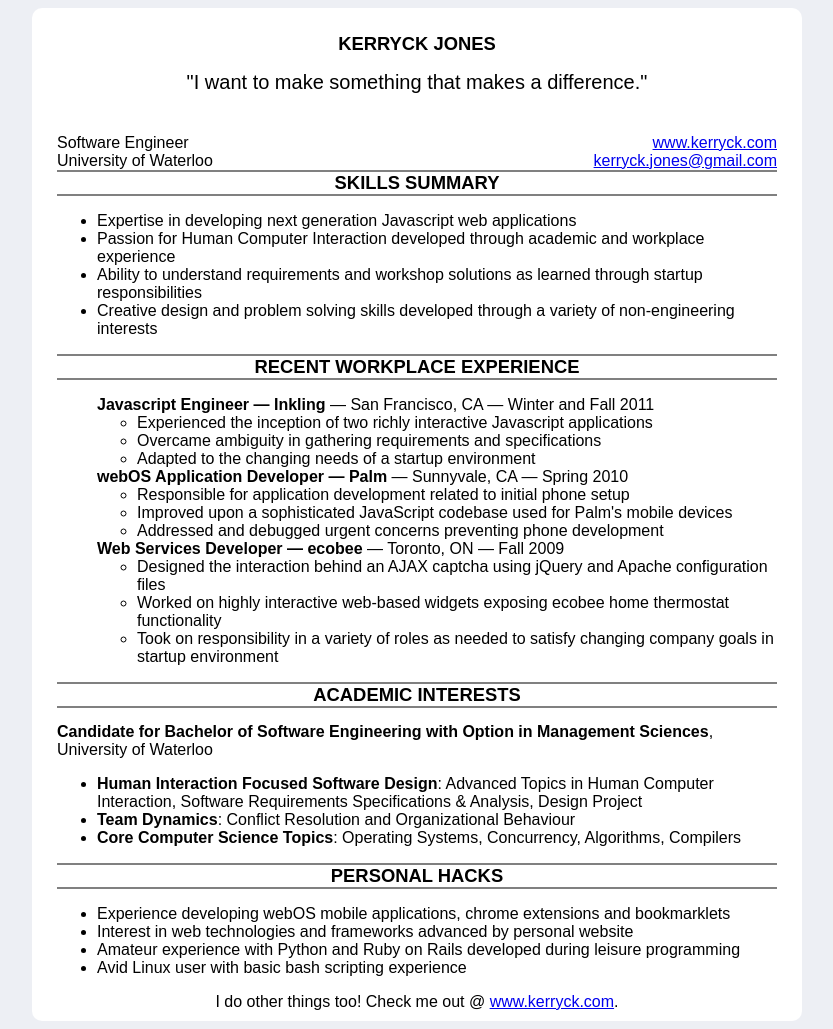
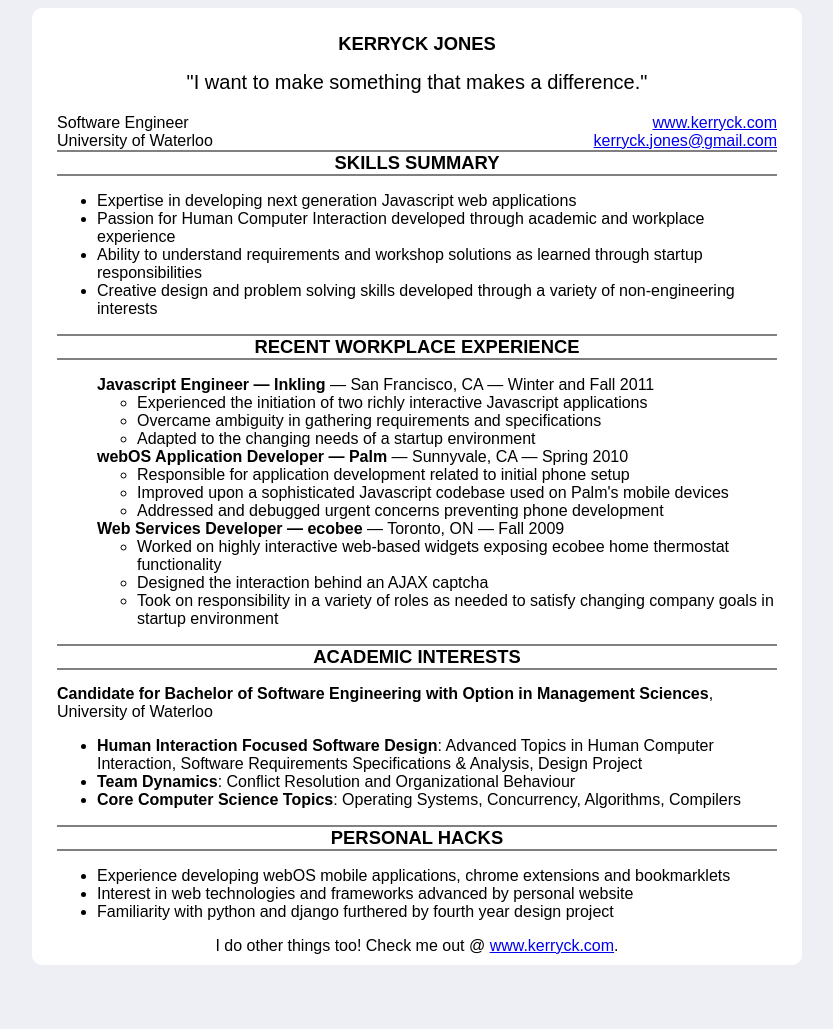
Before and after one commit to kerryck/kj-personal-website, a Jekyll site: the page resume.html, which Jekyll copies as it is, in a window 1280 px wide. Shown: the whole page, without its empty margins (223-1056 px from the left). Built offline with Jekyll 4.4.1, drawn with Linux system fonts in a browser that asks for light colours; after the commit the page ends 973 px from its top, so only the background shows below that.

Commit message:
Modified resume.

```diff
--- a/resumee.html
+++ b/resume.html
@@ -12,6 +12,7 @@
                     background: white;
                     padding: 10px 25px;
                     border-radius: 10px;
+                    font-size: 16px;
                 }
             }
 
@@ -19,7 +20,6 @@
                 margin: 0 auto;
                 max-width: 720px;
                 font-family: arial, sans-serif;
-                font-size: 16px;
             }
             h1, h2 {
                 text-transform: uppercase;
@@ -35,16 +35,14 @@
                 border-top: 2px solid gray;
                 border-bottom: 2px solid gray;
             }
+
             ol {
                 list-style: none;
-            }
-            footer {
-                margin-top: 8px;
             }
 
             .tagline {
                 text-align: center;
-                margin-bottom: 2em;
+                margin-bottom: 1em;
                 font-size: 20px;
             }
             .tagline:before, .tagline:after {
@@ -70,6 +68,10 @@
             .info a {
                 display: block;
                 text-align: right;
+            }
+
+            footer {
+                margin-top: 8px;
             }
         </style>
     </head>
@@ -99,7 +101,7 @@
             <li>
                 <span class="title">Javascript Engineer — Inkling</span> — San Francisco, CA — Winter and Fall 2011
                 <ul>
-                    <li>Experienced the inception of two richly interactive Javascript applications</li>
+                    <li>Experienced the initiation of two richly interactive Javascript applications</li>
                     <li>Overcame ambiguity in gathering requirements and specifications</li>
                     <li>Adapted to the changing needs of a startup environment</li>
                 </ul>
@@ -109,15 +111,15 @@
                 <span class="title">webOS Application Developer — Palm</span> — Sunnyvale, CA — Spring 2010
                 <ul>
                     <li>Responsible for application development related to initial phone setup</li>
-                    <li>Improved upon a sophisticated JavaScript codebase used for Palm's mobile devices</li>
+                    <li>Improved upon a sophisticated Javascript codebase used on Palm's mobile devices</li>
                     <li>Addressed and debugged urgent concerns preventing phone development</li>
                 </ul>
             </li>
             <li>
                 <span class="title">Web Services Developer — ecobee</span> — Toronto, ON — Fall 2009
                 <ul>
-                    <li>Designed the interaction behind an AJAX captcha using jQuery and Apache configuration files</li>
                     <li>Worked on highly interactive web-based widgets exposing ecobee home thermostat functionality</li>
+                    <li>Designed the interaction behind an AJAX captcha</li>
                     <li>Took on responsibility in a variety of roles as needed to satisfy changing company goals in startup environment</li>
                 </ul>
             </li>
@@ -133,8 +135,7 @@
         <ul>
             <li>Experience developing webOS mobile applications, chrome extensions and bookmarklets</li>
             <li>Interest in web technologies and frameworks advanced by personal website</li>
-            <li>Amateur experience with Python and Ruby on Rails developed during leisure programming</li>
-            <li>Avid Linux user with basic bash scripting experience</li>
+            <li>Familiarity with python and django furthered by fourth year design project</li>
         </ul>
         <footer>
             I do other things too! Check me out @ <a href="http://www.kerryck.com">www.kerryck.com</a>.
```
Also changed, not shown: other parts of resume.html (+1 -1 lines).
